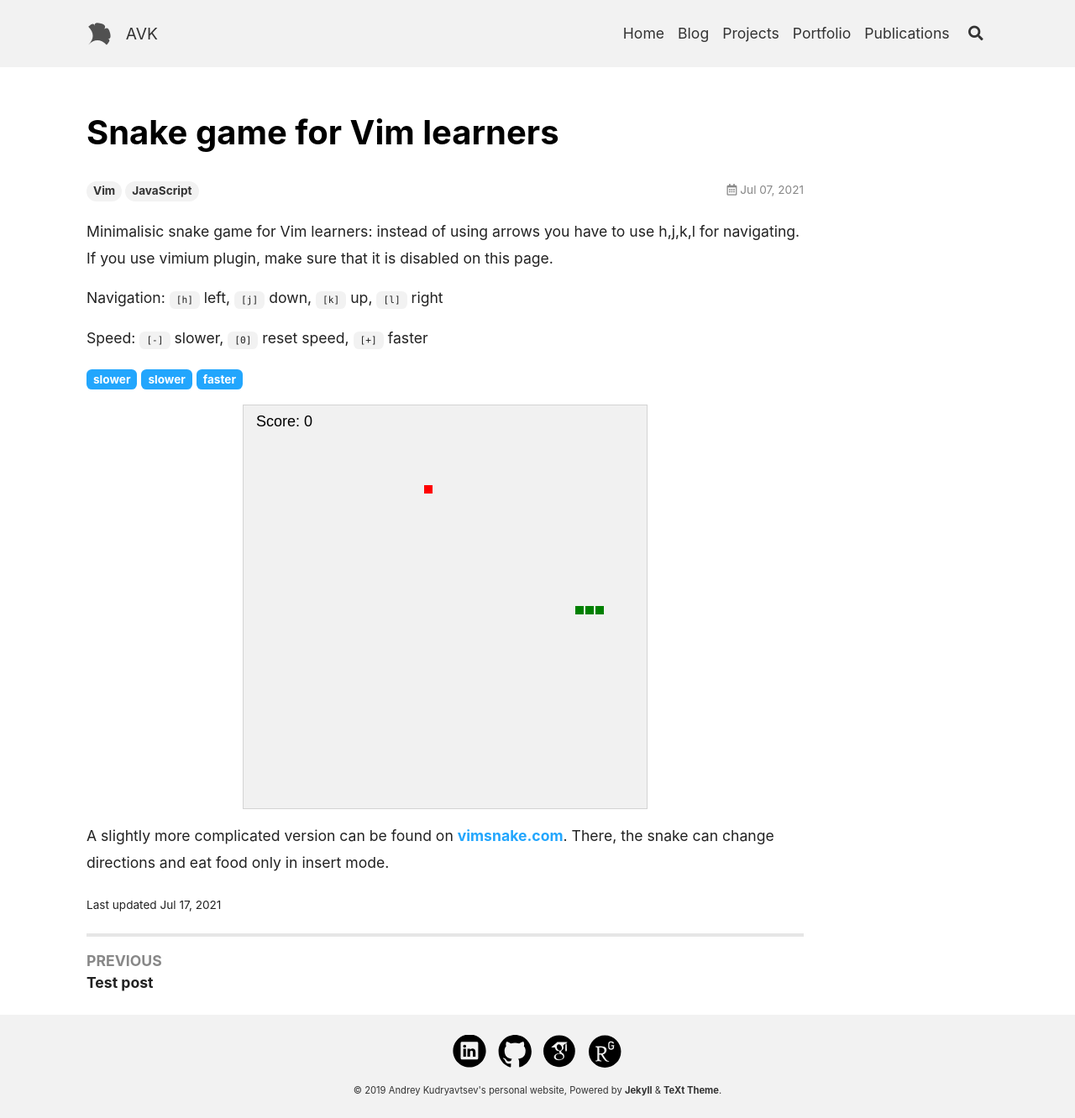
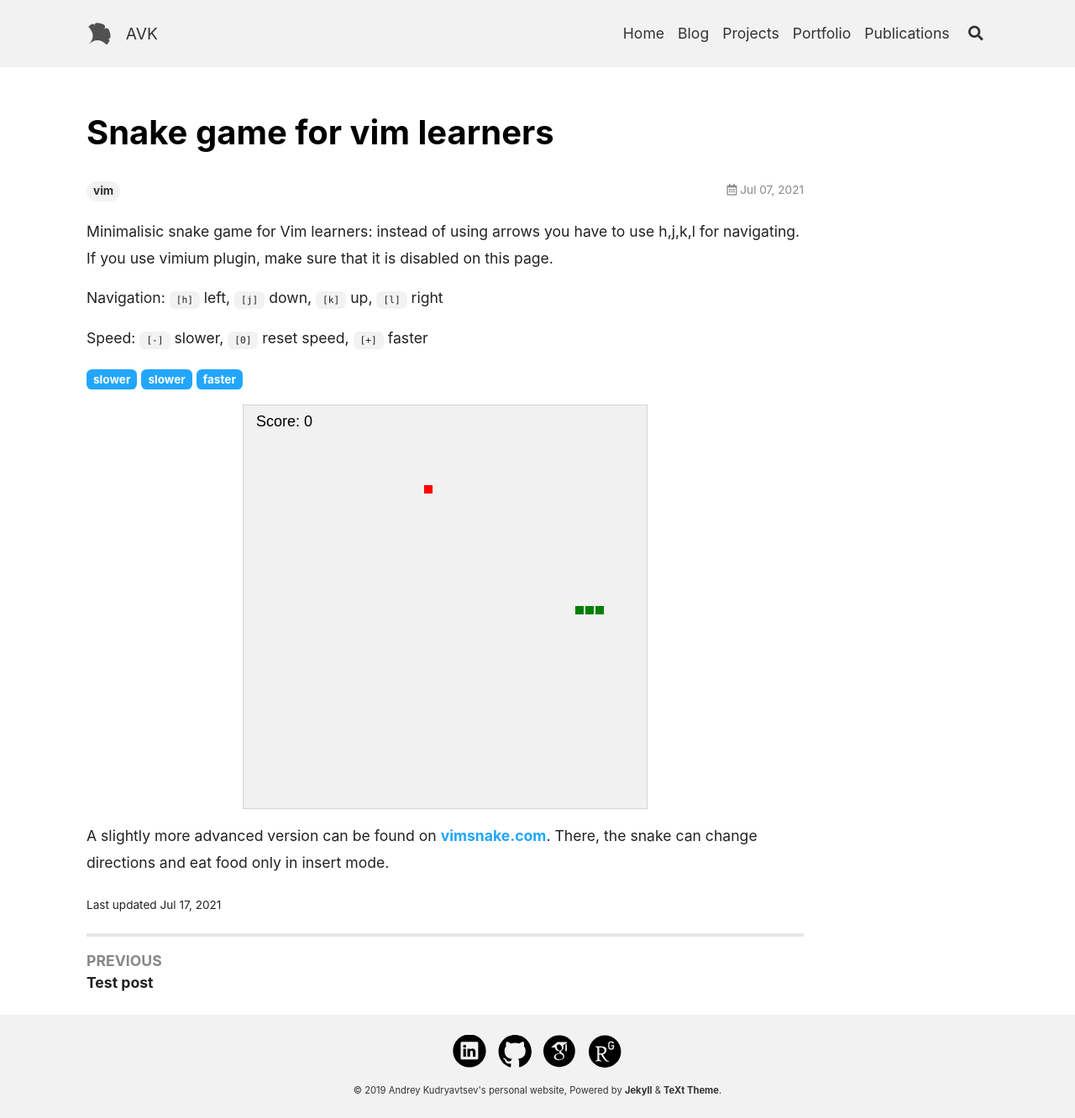
Before and after one commit to avkudr/avkudr.github.io, a Jekyll site: the page built from _posts/2021-07-07-snake-game.md, in a window 1280 px wide. Shown: the whole page at 84% size. Built offline with Jekyll 4.4.1, drawn with Linux system fonts in a browser that asks for light colours; nearby versions of some CDN libraries.

Commit message:
little clean-up

```diff
--- a/_posts/2021-07-07-snake-game.md
+++ b/_posts/2021-07-07-snake-game.md
@@ -1,7 +1,7 @@
 ---
 layout: article
-title: Snake game for Vim learners
-tags: Vim JavaScript
+title: Snake game for vim learners
+tags: vim
 show_edit_on_github: false
 mathjax: true
 mathjax_autoNumber: true
@@ -16,6 +16,8 @@ Navigation: `[h]` left, `[j]` down, `[k]` up, `[l]` right
 
 Speed: `[-]` slower, `[0]` reset speed, `[+]` faster
 
+<!--more-->
+
 <a class="button button--primary button--rounded button--sm" onclick="speedSlower()">slower</a>
 <a class="button button--primary button--rounded button--sm" onclick="speedReset()">slower</a>
 <a class="button button--primary button--rounded button--sm" onclick="speedFaster()">faster</a>
@@ -23,7 +25,7 @@ Speed: `[-]` slower, `[0]` reset speed, `[+]` faster
 <canvas id="snake_game" width="300" height="300">
 </canvas>
 
-A slightly more complicated version can be found on [vimsnake.com](https://vimsnake.com/). There, the snake can change directions and eat food only in insert mode.
+A slightly more advanced version can be found on [vimsnake.com](https://vimsnake.com/). There, the snake can change directions and eat food only in insert mode.
 
 <style>
 canvas {
--- a/package.json
+++ b/package.json
@@ -16,7 +16,7 @@
     "docker-prod:serve": "cross-env JEKYLL_ENV=production docker-compose -f ./docker/docker-compose.prod.yml up",
     "default": "bundle exec jekyll serve -H 0.0.0.0 -t",
     "dev": "bundle exec jekyll serve -w -I --drafts --config _config_dev.yml",
-    "demo-dev": "bundle exec jekyll serve -H 0.0.0.0 -t --config ./docs/_config.yml",
+    "demo-dev": "bundle exec jekyll serve -H 0.0.0.0 -t --config _config.yml",
     "demo-beta": "cross-env JEKYLL_ENV=beta bundle exec jekyll serve -H 0.0.0.0 -t --config ./docs/_config.yml",
     "demo-prod": "cross-env JEKYLL_ENV=production bundle exec jekyll serve -H 0.0.0.0 -t --config ./docs/_config.yml",
     "eslint": "eslint \"_includes/**/*.js\"",
```
Also changed, not shown: _posts/2019-12-08-test-post.md (+1 -1 lines).
